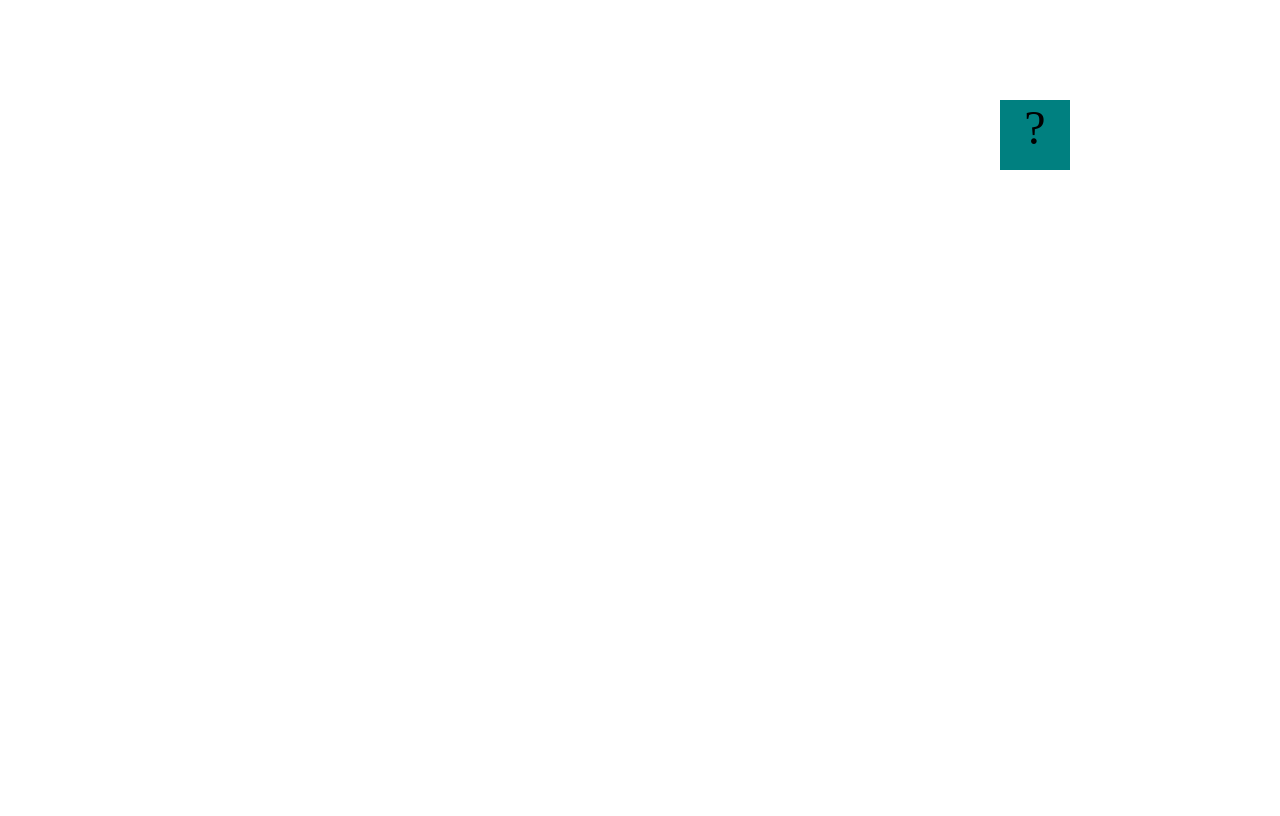
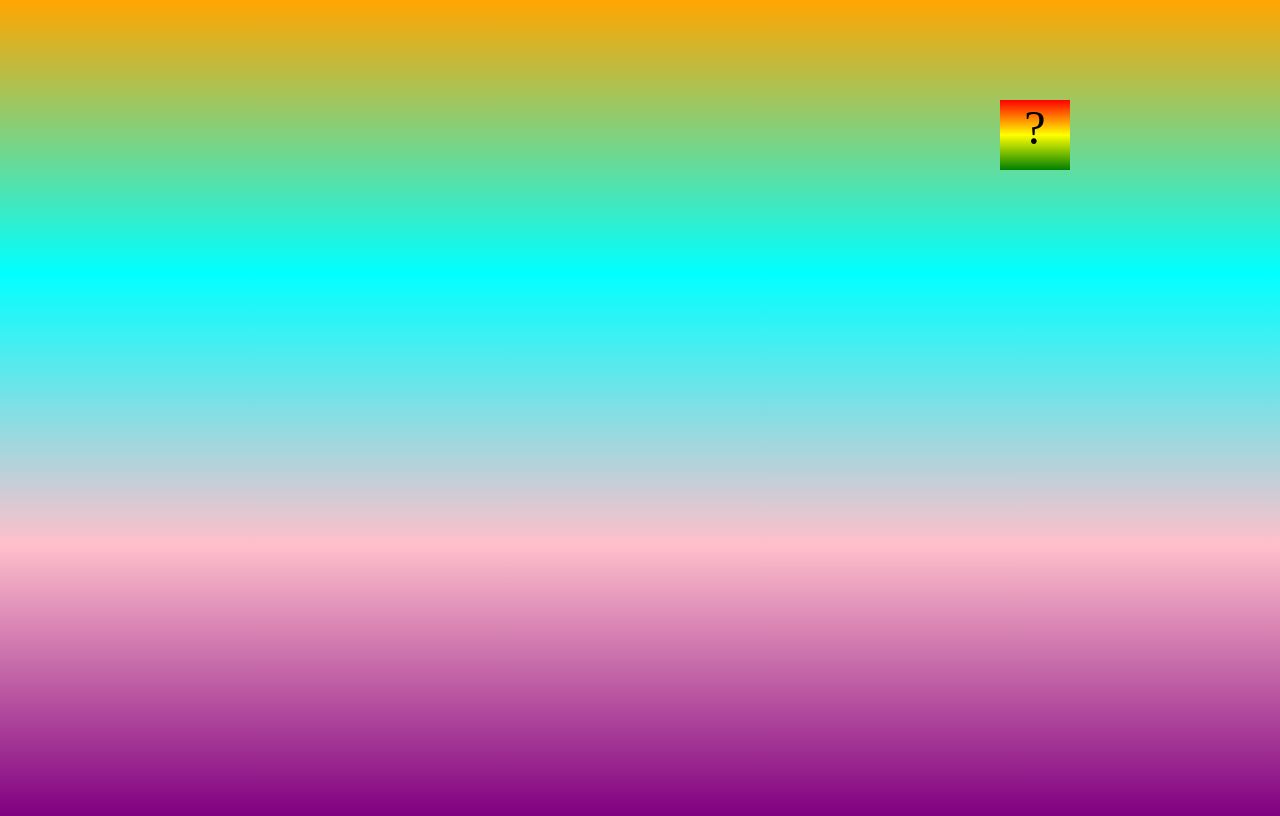
Before and after one commit to KJohnstonACA/KJohnstonACA.github.io, a plain HTML site: page projects/bouncing-box/index.html in a window 1280 px wide. Drawn offline with Linux system fonts and the light colour scheme.

Commit message:
box and background color changed

```diff
--- a/projects/bouncing-box/index.html
+++ b/projects/bouncing-box/index.html
@@ -8,7 +8,8 @@
 		.box {
 			width: 70px;
 			height: 70px;
-			background-color: teal;
+			background-image: linear-gradient(red, yellow, green);
+			background-color: #230deb;
 			font-size: 300%;
 			text-align: center;
 			display: block;
@@ -18,6 +19,8 @@
 		}
 		.board{
 			height: 100vh;
+			background-image: repeating-linear-gradient(orange, aqua, pink, purple);
+			background-color: #cccccc;
 		}
 	</style>
 	<!-- 	<script src="//cdnjs.cloudflare.com/ajax/libs/jquery/2.1.1/jquery.min.js"></script> -->
```
